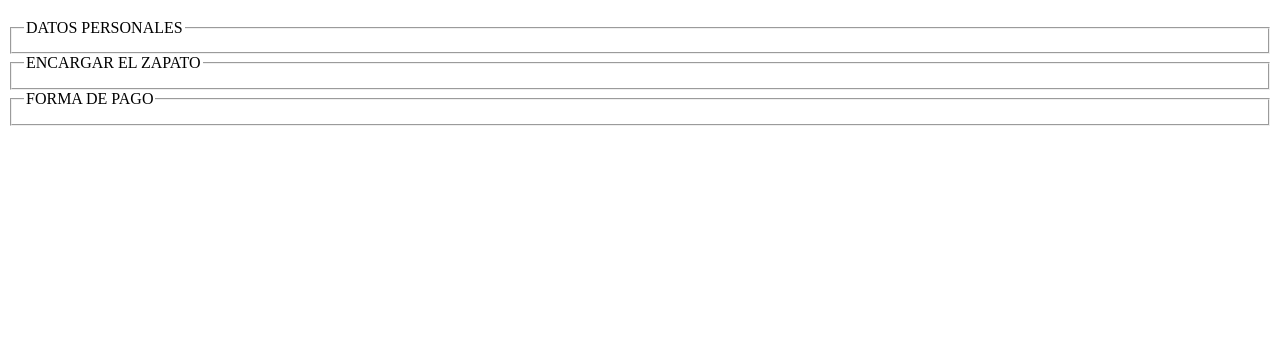
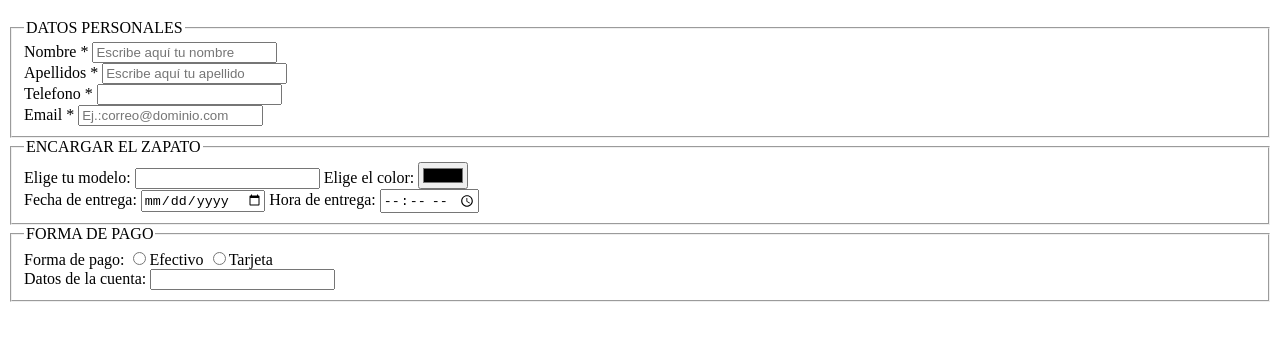
Before and after one commit to DiegoArmando-hub/Diego_CDATW, a plain HTML site: page ejercicio_CSS3/index.html in a window 1280 px wide. Shown: the part 61-402 px from the top of the page. Drawn offline with Linux system fonts and the light colour scheme.

Commit message:
casa_17_12_2024

```diff
--- a/ejercicio_CSS3/index.html
+++ b/ejercicio_CSS3/index.html
@@ -1,22 +1,68 @@
 <!DOCTYPE html>
 <html lang="en">
+
 <head>
     <meta charset="UTF-8">
     <meta name="viewport" content="width=device-width, initial-scale=1.0">
     <title>Ejercicio CSS</title>
 </head>
+
 <body>
     <main>
-        <h1>Aprovecha  estos días de descuento.</h1>
+        <h1>Aprovecha estos días de descuento.</h1>
         <fieldset>
             <legend>DATOS PERSONALES</legend>
+            <label for="Nombre">Nombre <span>*</span></label>
+            <input type="text" name="nombres" id="nombres" placeholder="Escribe aquí tu nombre"><br>
+            <label for="apellidos">Apellidos <span>*</span></label>
+            <input type="text" name="apellidos" id="apellidos" placeholder="Escribe aquí tu apellido"><br>
+            <label for="tel">Telefono <span>*</span></label>
+            <input type="number" name="tel" id="tel"><br>
+            <label for="correo">Email <span>*</span></label>
+            <input type="email" name="correo" id="correo" placeholder="Ej.:correo@dominio.com">
+
         </fieldset>
         <fieldset>
             <legend>ENCARGAR EL ZAPATO</legend>
+            <label for="modelo">Elige tu modelo: </label>
+            <!-- <select name="modelo" id="modelo">
+                <option value="plano">Plano</option>
+                <option selected value="tacon">Tacon</option>
+                <option value="fiesta">Fiesta</option>
+            </select><br> -->
+
+            <input list="modelos" name="modelo">
+            <datalist id="modelos">
+                <option value="Tacon">
+                <option value="Plano">
+                <option value="Fiesta">
+            </datalist>
+            <label for="color">Elige el color:</label>
+            <input type="color" name="colores" id="color">
+            <br>
+            <label for="entrega">Fecha de entrega:</label>
+            <input type="date" name="entrega" id="entrega">
+            <label for="hora">Hora de entrega:</label>
+            <input type="time" name="hora" id="hora">
+
+            <!-- <input list="modelo" name="modelo">
+            <datalist id="modelo">
+                <option value="Edge">
+                <option value="Firefox">
+                <option value="Chrome">
+                <option value="Opera">
+                <option value="Safari">
+              </datalist> -->
         </fieldset>
         <fieldset>
             <legend>FORMA DE PAGO</legend>
+            <label for="pago">Forma de pago:</label>
+            <input type="radio" name="f_pago" id="pago">Efectivo
+            <input type="radio" name="f_pago" id="pago">Tarjeta <br>
+            <label for="cuenta">Datos de la cuenta:</label>
+            <input type="text" name="d_cuenta" id="cuenta">
         </fieldset>
     </main>
 </body>
+
 </html>
```
